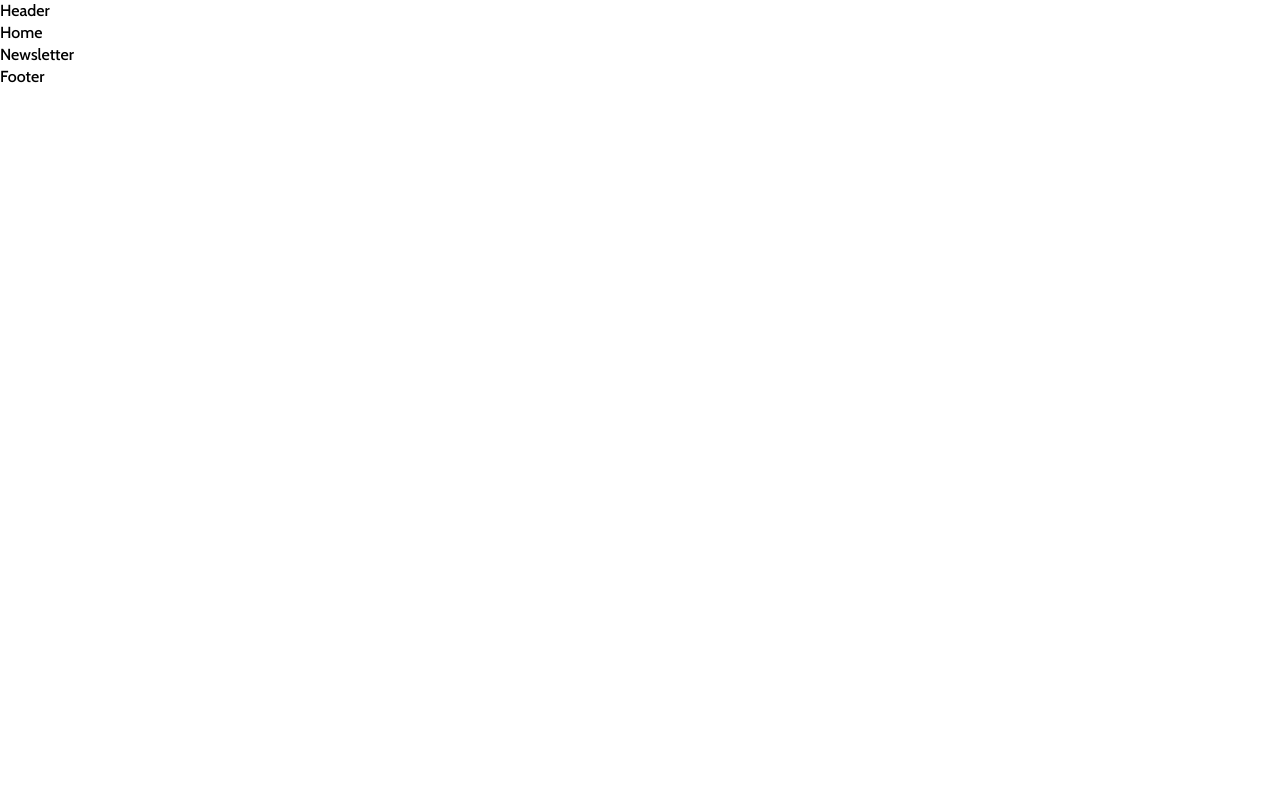
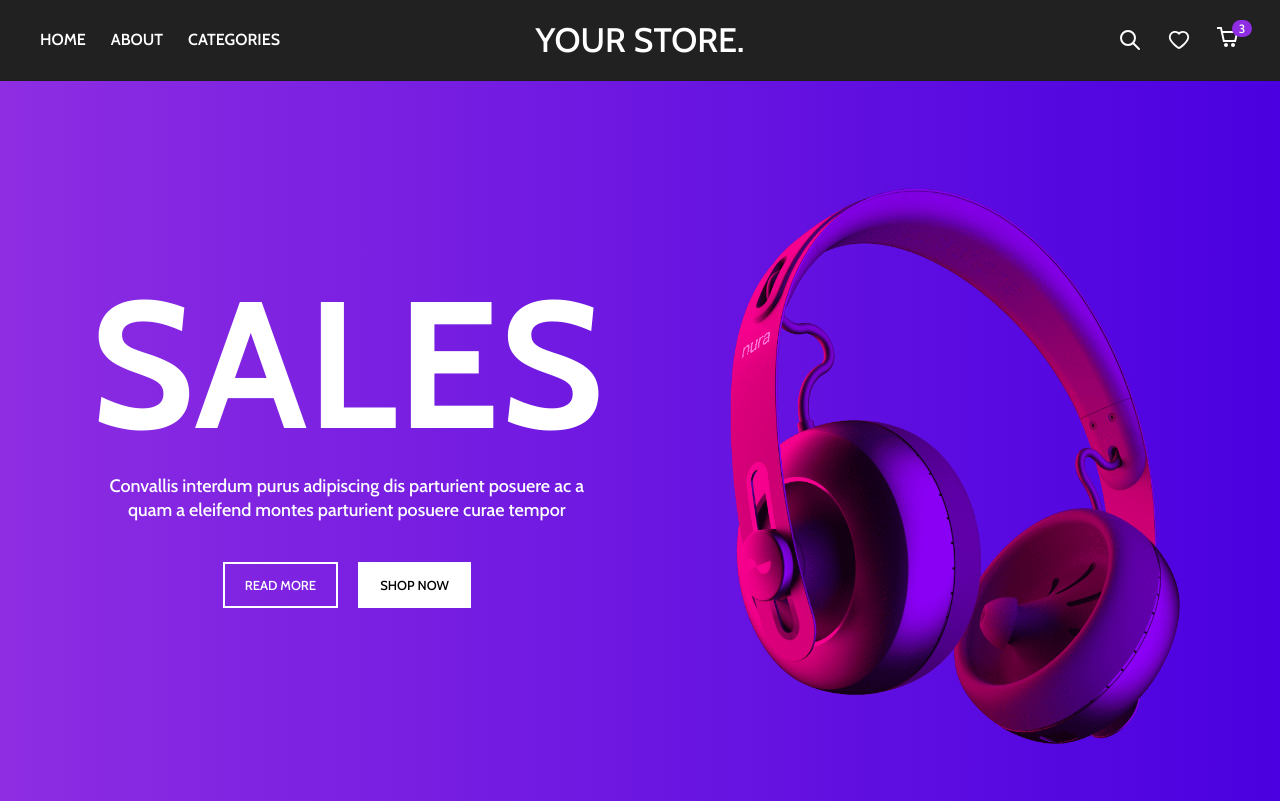
Before and after one commit to Shivansh270/E-Commerce-app, a React (Create React App) app: page / in a window 1280 px wide. Built offline with nearby package versions, Linux system fonts and the light colour scheme.

Commit message:
created home component

```diff
--- a/src/App.js
+++ b/src/App.js
@@ -16,8 +16,8 @@ const App = () => {
         <Route path="/category/:id" element={<Category />} />
         <Route path="/product/:id" element={<SingleProduct />} />
       </Routes>
-      <Newsletter />
-      <Footer />
+      {/* <Newsletter />
+      <Footer /> */}
     </div>
   )
 }
--- a/src/components/Header/Header.css
+++ b/src/components/Header/Header.css
@@ -1 +1,139 @@
 @import "../../css-config/mixins.css";
+
+
+.main-header {
+    width: 100%;
+    padding: 0 20px;
+    z-index: 99;
+    background-color: #212121;
+    color: white;
+    border-bottom: 1px solid;
+    border-color: rgba(0, 0, 0, 0.1);
+}
+
+/* Media Query for Medium Screen */
+@media only screen and (min-width: 768px) {
+    .main-header {
+        padding: 0 40px;
+    }
+}
+
+.main-header .header-content {
+    display: flex;
+    justify-content: space-between;
+    align-items: center;
+    height: 50px;
+    max-width: 1200px;
+    margin: 0 auto;
+}
+
+/* Media Query for Medium Screen */
+@media only screen and (min-width: 768px) {
+    .main-header .header-content {
+        height: 80px;
+    }
+}
+
+.main-header .left {
+    list-style-type: none;
+    display: none;
+    gap: 25px;
+}
+
+/* Media Query for Medium Screen */
+@media only screen and (min-width: 768px) {
+    .main-header .left {
+        display: flex;
+    }
+}
+
+.main-header .left li {
+    font-size: 16px;
+    font-weight: 600;
+    text-transform: uppercase;
+    cursor: pointer;
+}
+
+.main-header .left li:hover {
+    opacity: 0.6;
+}
+
+.main-header .center {
+    font-size: 22px;
+    font-weight: 500;
+    cursor: pointer;
+}
+
+/* Media Query for Medium Screen */
+@media only screen and (min-width: 768px) {
+    .main-header .center {
+        font-size: 34px;
+        position: absolute;
+        left: 50%;
+        transform: translateX(-50%);
+    }
+}
+
+.main-header .right {
+    display: flex;
+    align-items: center;
+    gap: 20px;
+}
+
+/* Media Query for Medium Screen */
+@media only screen and (min-width: 768px) {
+    .main-header .right {
+        gap: 25px;
+    }
+}
+
+.main-header .right svg {
+    font-size: 20px;
+    cursor: pointer;
+}
+
+/* Media Query for Medium Screen */
+@media only screen and (min-width: 768px) {
+    .main-header .right svg {
+        font-size: 24px;
+    }
+}
+
+.main-header .right svg:hover {
+    opacity: 0.6;
+}
+
+.main-header .right .cart-icon {
+    position: relative;
+}
+
+.main-header .right .cart-icon span {
+    min-width: 20px;
+    text-align: center;
+    background: #8e2de2;
+    padding: 2.5px;
+    position: absolute;
+    top: -5px;
+    right: -12px;
+    font-size: 12px;
+    line-height: 1;
+    border-radius: 10px;
+}
+
+.main-header.sticky-header {
+    background-color: #212121;
+    color: white;
+    position: sticky;
+    top: 0;
+    transform: translateY(-60px);
+    animation: StickyHeader 0.3s ease forwards;
+}
+
+@keyframes StickyHeader {
+    0% {
+        transform: translateY(-60px);
+    }
+    100% {
+        transform: translateY(0);
+    }
+}
--- a/src/components/Header/Header.jsx
+++ b/src/components/Header/Header.jsx
@@ -1,6 +1,51 @@
+import { useEffect, useState, useContext } from "react";
+import { useNavigate } from "react-router-dom";
+import { TbSearch } from "react-icons/tb";
+import { CgShoppingCart } from "react-icons/cg";
+import { AiOutlineHeart } from "react-icons/ai";
 import "./Header.css";
+import Search from "./Search/Search";
+import cart from "../Cart/Cart"
+import {StateContextProvider} from "../../context/StateContextProvider"
+
+
 const Header = () => {
-    return <div>Header</div>;
-};
+  const [scrolled, setScrolled] = useState(false);
 
-export default Header;
+    const handleScroll = () => {
+        const offset = window.scrollY;
+        if (offset > 200) {
+            setScrolled(true);
+        } else {
+            setScrolled(false);
+        }
+    };
+
+    useEffect(() => {
+      window.addEventListener("scroll", handleScroll);
+  }, []);
+  return (
+    <header className={`main-header ${scrolled ? "sticky-header" : ""}`}>
+      <div className="header-content">
+        <ul className="left">
+                        <li>Home</li>
+                        <li >About</li>
+                        <li>Categories</li>
+                    </ul>
+                    <div className="center">
+                        YOUR STORE.
+                    </div>
+                    <div className="right">
+                        <TbSearch />
+                        <AiOutlineHeart />
+                        <span className="cart-icon">
+                            <CgShoppingCart />
+                            <span>3</span>
+                        </span>
+                    </div>
+                </div>
+            </header>
+  )
+}
+
+export default Header
--- a/src/components/Home/Banner/Banner.css
+++ b/src/components/Home/Banner/Banner.css
@@ -1 +1,135 @@
 @import "../../../css-config/mixins.css";
+
+.hero-banner {
+    padding: 40px 0;
+    position: relative;
+    background-image: linear-gradient(to right, #8e2de2, #4a00e0);
+}
+
+@media only screen and (min-width: 768px) {
+    .hero-banner {
+        height: calc(100vh - 80px);
+    }
+}
+
+.hero-banner .content {
+    height: 100%;
+    display: flex;
+    justify-content: flex-end;
+    align-items: center;
+    flex-direction: column-reverse;
+    max-width: calc(100% - 20px);
+    margin: 0 auto;
+    position: relative;
+}
+
+@media only screen and (min-width: 768px) {
+    .hero-banner .content {
+        flex-direction: row;
+        max-width: 1200px;
+    }
+}
+
+.hero-banner .content .banner-img {
+    position: relative;
+    z-index: 9;
+    width: 200px;
+    margin-bottom: 20px;
+}
+
+@media only screen and (min-width: 768px) {
+    .hero-banner .content .banner-img {
+        width: 450px;
+        margin-right: 60px;
+        margin-top: 50px;
+        margin-bottom: 0;
+
+    }
+}
+
+/* @media only screen and (min-width: 1536px) {
+    .hero-banner .content .banner-img {
+        width: 600px;
+        margin-right: 0;
+        margin-top: 0;
+    }
+} */
+
+.hero-banner .content .text-content {
+    color: white;
+    text-align: center;
+    display: flex;
+    flex-direction: column;
+    align-items: center;
+}
+
+@media only screen and (min-width: 768px) {
+    .hero-banner .content .text-content {
+        position: absolute;
+        left: 50px;
+        top: 50%;
+        transform: translateY(-50%);
+    }
+}
+
+@media only screen and (min-width: 1536px) {
+    .hero-banner .content .text-content {
+        left: 0;
+    }
+}
+
+.hero-banner .content .text-content h1 {
+    font-size: 80px;
+    font-weight: 700;
+    line-height: 1;
+    color: white;
+    margin-bottom: 20px;
+}
+
+@media only screen and (min-width: 768px) {
+    .hero-banner .content .text-content h1 {
+        font-size: 180px;
+    }
+}
+
+.hero-banner .content .text-content p {
+    max-width: 300px;
+    font-size: 14px;
+    line-height: 20px;
+    margin-bottom: 20px;
+}
+
+@media only screen and (min-width: 768px) {
+    .hero-banner .content .text-content p {
+        max-width: 500px;
+        font-size: 18px;
+        line-height: 24px;
+        margin-bottom: 40px;
+    }
+}
+
+.hero-banner .content .text-content .ctas {
+    display: flex;
+    justify-content: center;
+    gap: 20px;
+}
+
+.hero-banner .content .text-content .ctas .banner-cta {
+    text-transform: uppercase;
+    font-size: 13px;
+    font-weight: 500;
+    width: fit-content;
+    border: 2px solid white;
+    padding: 10px 20px;
+    transition: all ease 0.3s;
+    cursor: pointer;
+}
+
+.hero-banner .content .text-content .ctas .banner-cta.v2 {
+    background-color: white;
+    color: black;
+}
+
+.hero-banner .content .text-content .ctas .banner-cta:hover {
+    opacity: 0.6;
+}
--- a/src/components/Home/Banner/Banner.jsx
+++ b/src/components/Home/Banner/Banner.jsx
@@ -1,6 +1,28 @@
+import React from "react";
+
 import "./Banner.css";
+import BannerImg from "../../../assets/banner-img.png";
+
 const Banner = () => {
-    return <div>Banner</div>;
+    return (
+        <div className="hero-banner">
+            <div className="content">
+                <div className="text-content">
+                    <h1>SALES</h1>
+                    <p>
+                        Convallis interdum purus adipiscing dis parturient
+                        posuere ac a quam a eleifend montes parturient posuere
+                        curae tempor
+                    </p>
+                    <div className="ctas">
+                        <div className="banner-cta">Read More</div>
+                        <div className="banner-cta v2">Shop Now</div>
+                    </div>
+                </div>
+                <img className="banner-img" src={BannerImg} />
+            </div>
+        </div>
+    );
 };
 
 export default Banner;
--- a/src/components/Home/Home.jsx
+++ b/src/components/Home/Home.jsx
@@ -1,6 +1,12 @@
+import Banner from "./Banner/Banner";
 import "./Home.css";
+
 const Home = () => {
-    return <div>Home</div>;
+    return (
+        <div>
+            <Banner/>
+        </div>
+    );
 };
 
 export default Home;
```
